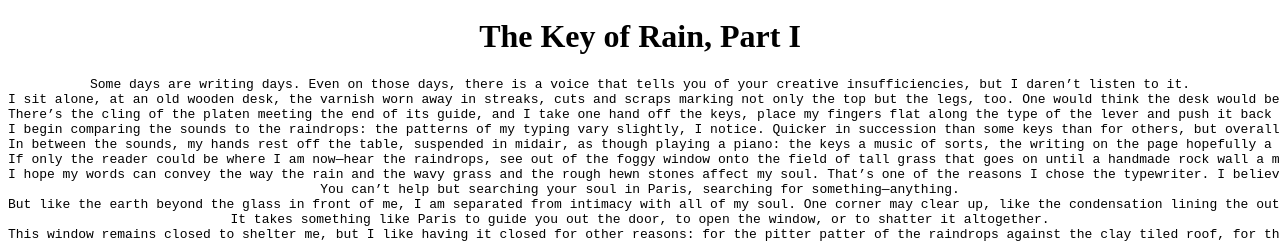
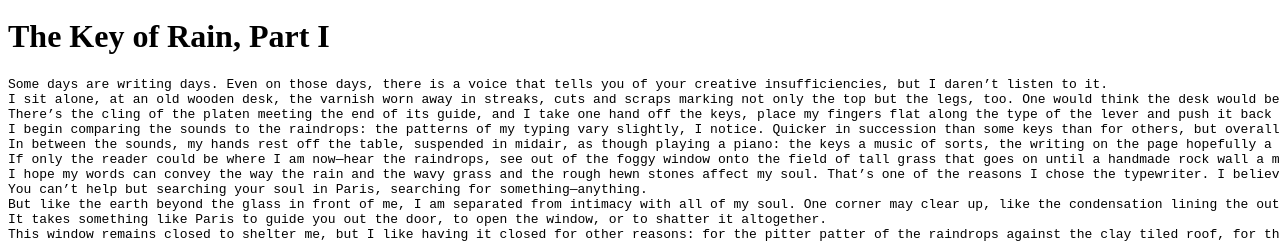
Before and after one commit to rweir4/new-portfolio, a Gatsby site: page /theKeyofRainP1 in a window 1280 px wide. Shown: the part 377-629 px from the top of the page. Built offline with nearby package versions, Linux system fonts and the light colour scheme; Gatsby itself is replaced by a stand-in of ours; some packages are replaced by stand-ins of ours; code samples lack their colours.

Commit message:
add title to key of rain p1 post

```diff
--- a/src/pages/theKeyofRainP1.md
+++ b/src/pages/theKeyofRainP1.md
@@ -1,4 +1,7 @@
-<center><h1>The Key of Rain, Part I</h1><center>
+---
+title: 'The Key of Rain, Part I'
+date: '2018-08-2'
+---
 
 	Some days are writing days. Even on those days, there is a voice that tells you of your creative insufficiencies, but I daren’t listen to it.
 	I sit alone, at an old wooden desk, the varnish worn away in streaks, cuts and scraps marking not only the top but the legs, too. One would think the desk would be wobbly, beaten down by time as it is. No, it is sturdy, for under the typewriter at which my fingers punch away, there is no movement.
```
